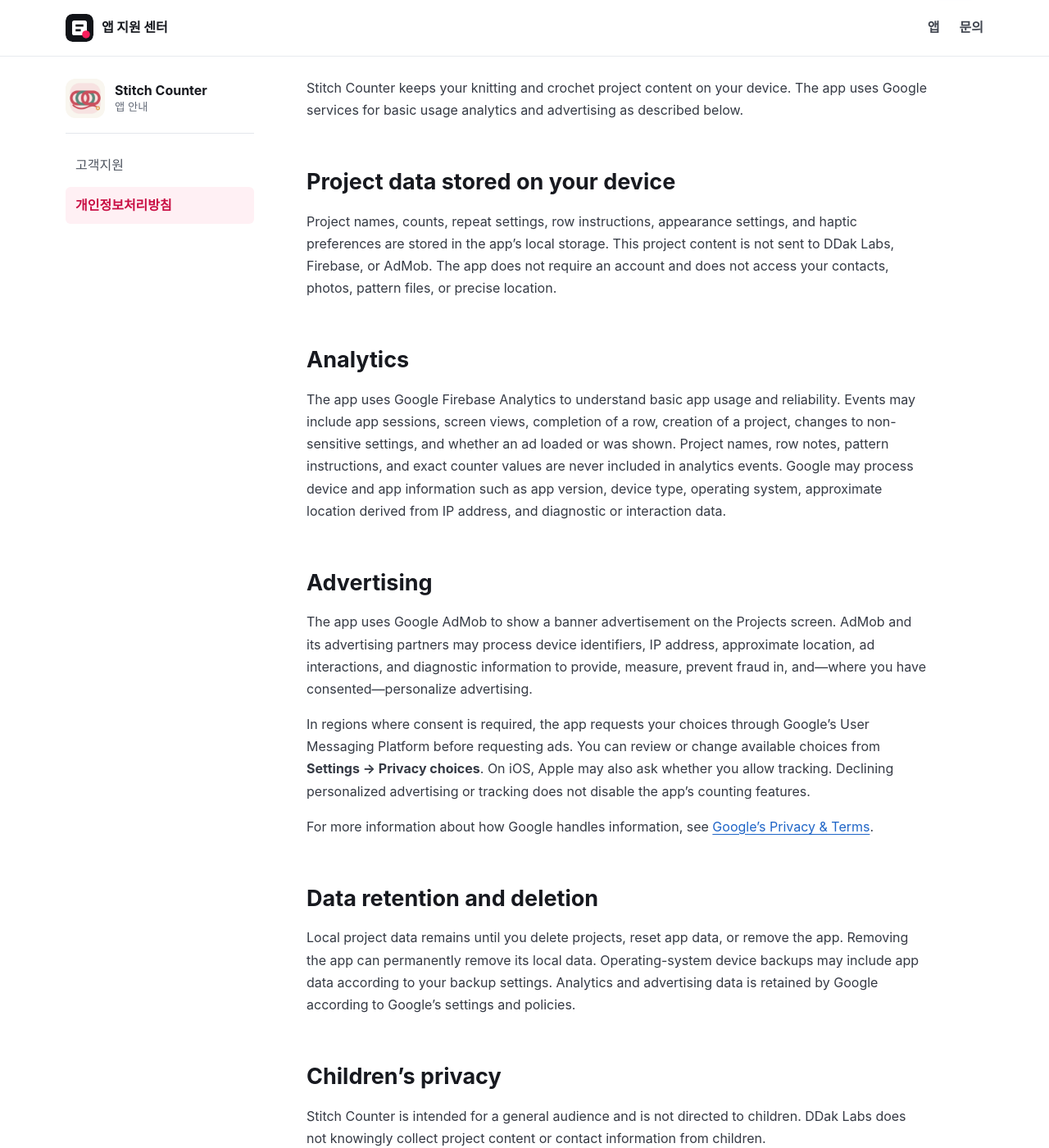
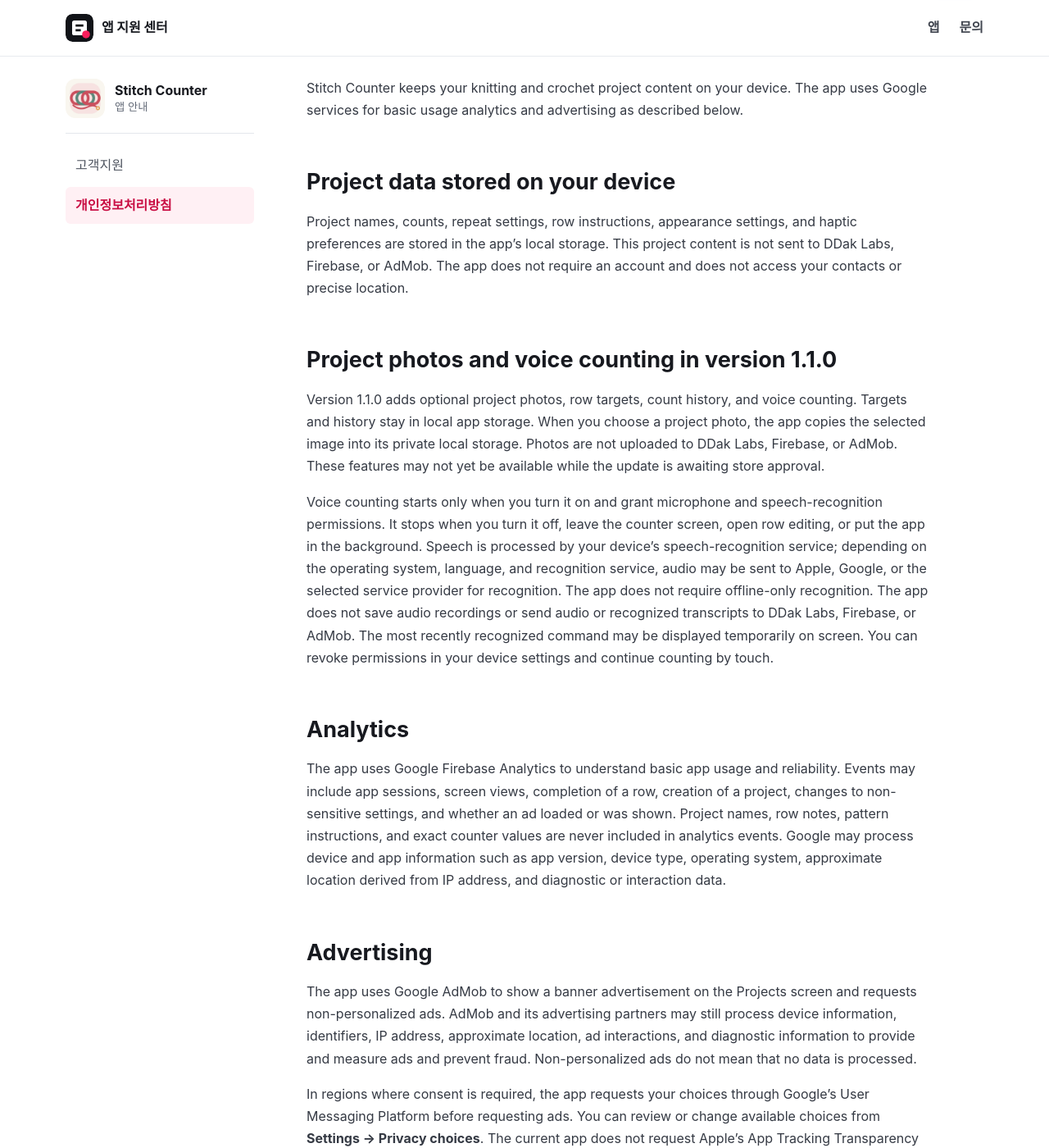
Before and after one commit to ddaklabs/ddaklabs.github.io, a Jekyll site: the page built from apps/stitch-counter/privacy/en/index.md, in a window 1280 px wide and 1400 px high, scrolled down 280 px. Shown: the whole window at 82% size. Built offline with Jekyll 4.4.1, drawn with Linux system fonts in a browser that asks for light colours; some of the changed text lies outside the part shown.

Commit message:
Update Stitch Counter privacy for non-personalized ads and 1.1.0 features

```diff
--- a/apps/stitch-counter/privacy/en/index.md
+++ b/apps/stitch-counter/privacy/en/index.md
@@ -13,14 +13,20 @@ document_type: privacy
 document_label: Privacy Policy
 support_url: /apps/stitch-counter/support/en/
 privacy_url: /apps/stitch-counter/privacy/en/
-updated_at: July 26, 2026
+updated_at: September 19, 2026
 ---
 
 Stitch Counter keeps your knitting and crochet project content on your device. The app uses Google services for basic usage analytics and advertising as described below.
 
 ## Project data stored on your device
 
-Project names, counts, repeat settings, row instructions, appearance settings, and haptic preferences are stored in the app's local storage. This project content is not sent to DDak Labs, Firebase, or AdMob. The app does not require an account and does not access your contacts, photos, pattern files, or precise location.
+Project names, counts, repeat settings, row instructions, appearance settings, and haptic preferences are stored in the app's local storage. This project content is not sent to DDak Labs, Firebase, or AdMob. The app does not require an account and does not access your contacts or precise location.
+
+## Project photos and voice counting in version 1.1.0
+
+Version 1.1.0 adds optional project photos, row targets, count history, and voice counting. Targets and history stay in local app storage. When you choose a project photo, the app copies the selected image into its private local storage. Photos are not uploaded to DDak Labs, Firebase, or AdMob. These features may not yet be available while the update is awaiting store approval.
+
+Voice counting starts only when you turn it on and grant microphone and speech-recognition permissions. It stops when you turn it off, leave the counter screen, open row editing, or put the app in the background. Speech is processed by your device's speech-recognition service; depending on the operating system, language, and recognition service, audio may be sent to Apple, Google, or the selected service provider for recognition. The app does not require offline-only recognition. The app does not save audio recordings or send audio or recognized transcripts to DDak Labs, Firebase, or AdMob. The most recently recognized command may be displayed temporarily on screen. You can revoke permissions in your device settings and continue counting by touch.
 
 ## Analytics
 
@@ -28,9 +34,9 @@ The app uses Google Firebase Analytics to understand basic app usage and reliabi
 
 ## Advertising
 
-The app uses Google AdMob to show a banner advertisement on the Projects screen. AdMob and its advertising partners may process device identifiers, IP address, approximate location, ad interactions, and diagnostic information to provide, measure, prevent fraud in, and—where you have consented—personalize advertising.
+The app uses Google AdMob to show a banner advertisement on the Projects screen and requests non-personalized ads. AdMob and its advertising partners may still process device information, identifiers, IP address, approximate location, ad interactions, and diagnostic information to provide and measure ads and prevent fraud. Non-personalized ads do not mean that no data is processed.
 
-In regions where consent is required, the app requests your choices through Google's User Messaging Platform before requesting ads. You can review or change available choices from **Settings → Privacy choices**. On iOS, Apple may also ask whether you allow tracking. Declining personalized advertising or tracking does not disable the app's counting features.
+In regions where consent is required, the app requests your choices through Google's User Messaging Platform before requesting ads. You can review or change available choices from **Settings → Privacy choices**. The current app does not request Apple's App Tracking Transparency permission. Your consent choices do not disable the app's counting features.
 
 For more information about how Google handles information, see [Google's Privacy & Terms](https://policies.google.com/privacy).
 
```
